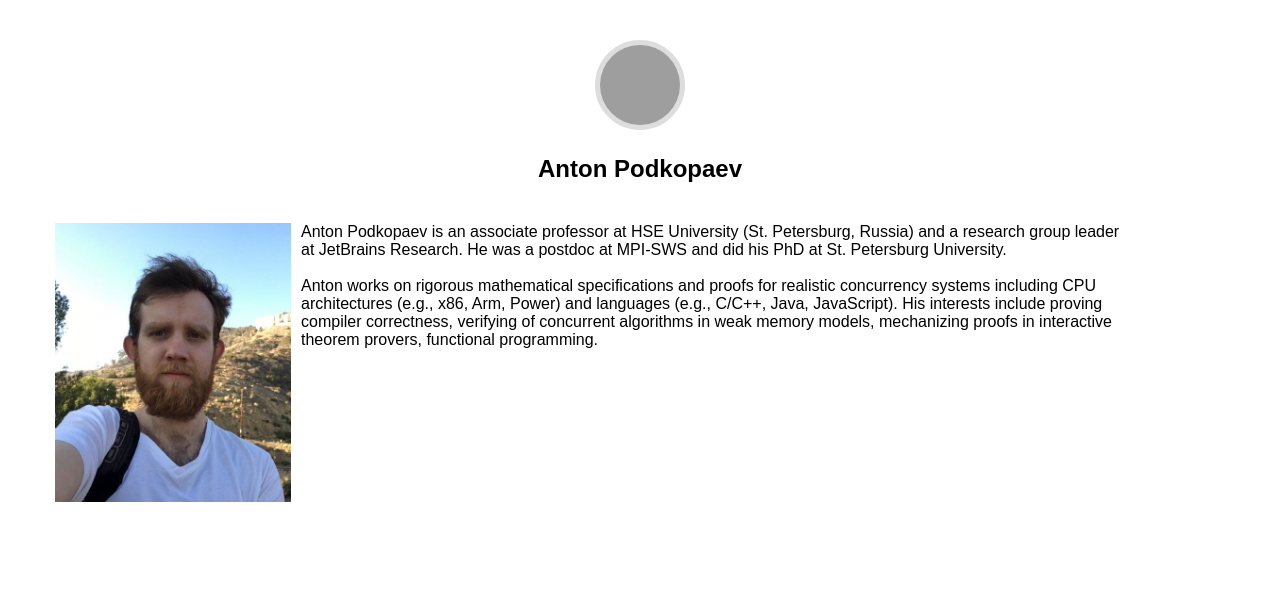
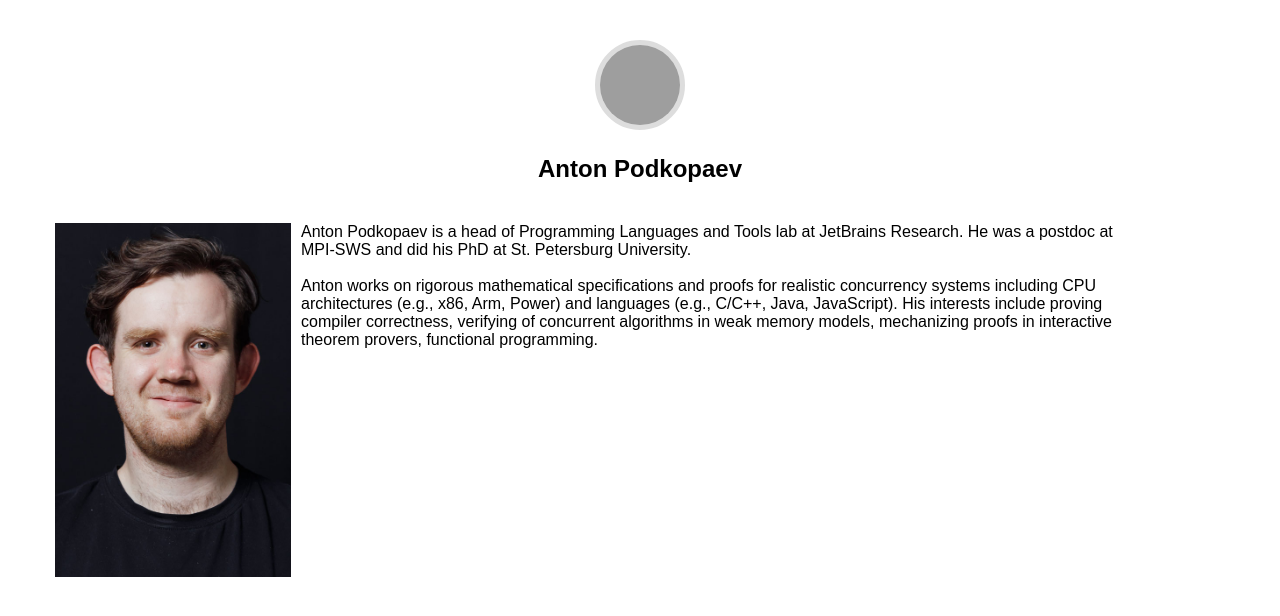
Before and after one commit to anlun/anlun.github.io, a Jekyll site: the page built from bio.html, in a window 1280 px wide. Shown: the top 616 px of the page. Built offline with Jekyll 4.4.1, drawn with Linux system fonts in a browser that asks for light colours; some web fonts are replaced; grey boxes are pictures that could not be loaded.

Commit message:
Update of bio

```diff
--- a/bio.html
+++ b/bio.html
@@ -25,10 +25,10 @@ title: Anton Podkopaev's bio
 
 <div class="row">
   <div class="columnLeft">
-    <img src="images/anton.jpg" alt="Anton Podkopaev">
+    <img src="images/anton_2022.jpg" alt="Anton Podkopaev">
   </div>
   <div class="columnRight">
-Anton Podkopaev is an associate professor at HSE University (St. Petersburg, Russia) and a research group leader at JetBrains Research.
+Anton Podkopaev is a head of Programming Languages and Tools lab at JetBrains Research.
 He was a postdoc at MPI-SWS and did his PhD at St. Petersburg University.
 <br/> <br/>
 Anton works on rigorous mathematical specifications and proofs for realistic concurrency systems including CPU architectures (e.g., x86, Arm, Power)
```
Also changed, not shown: images/anton_2022.jpg (added).
